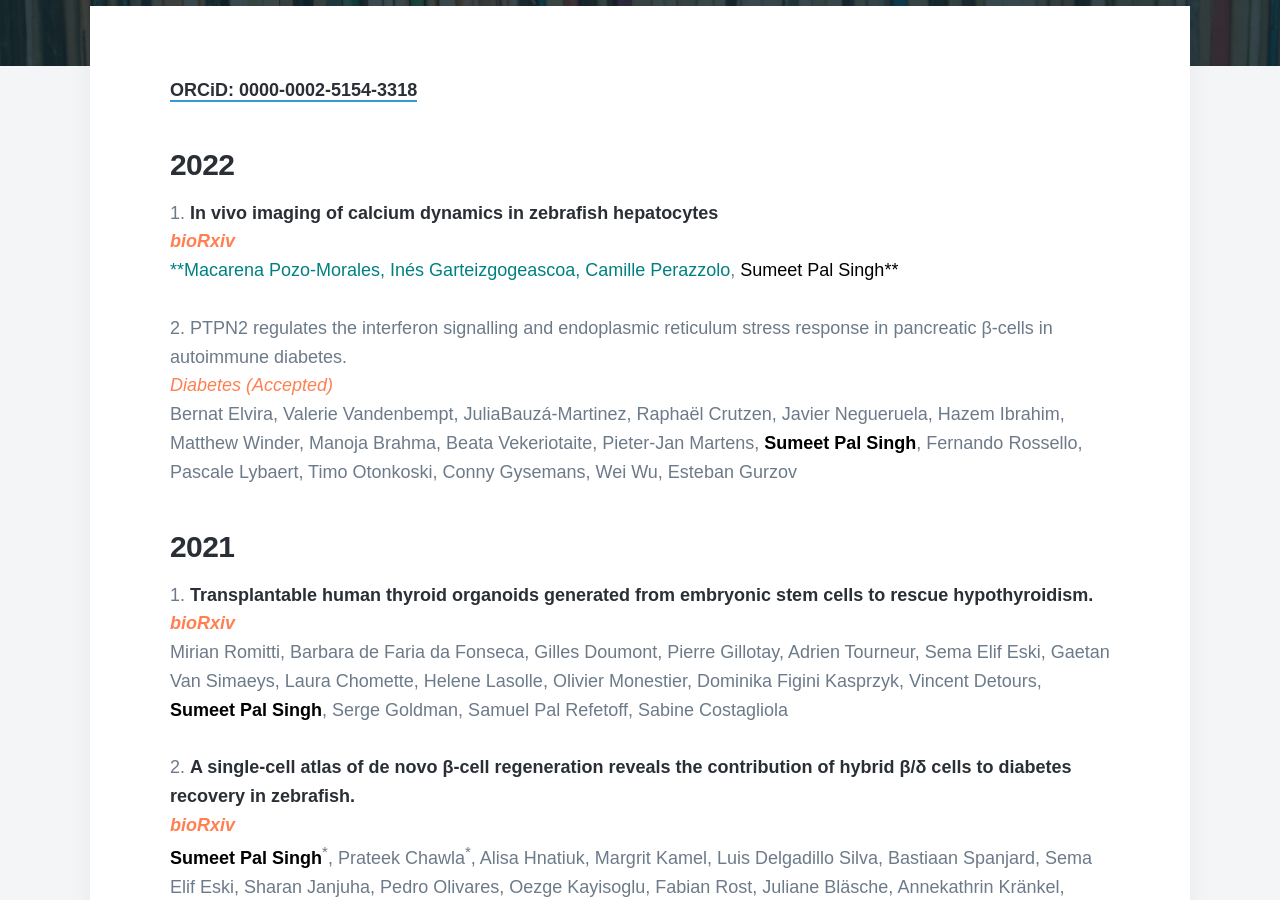
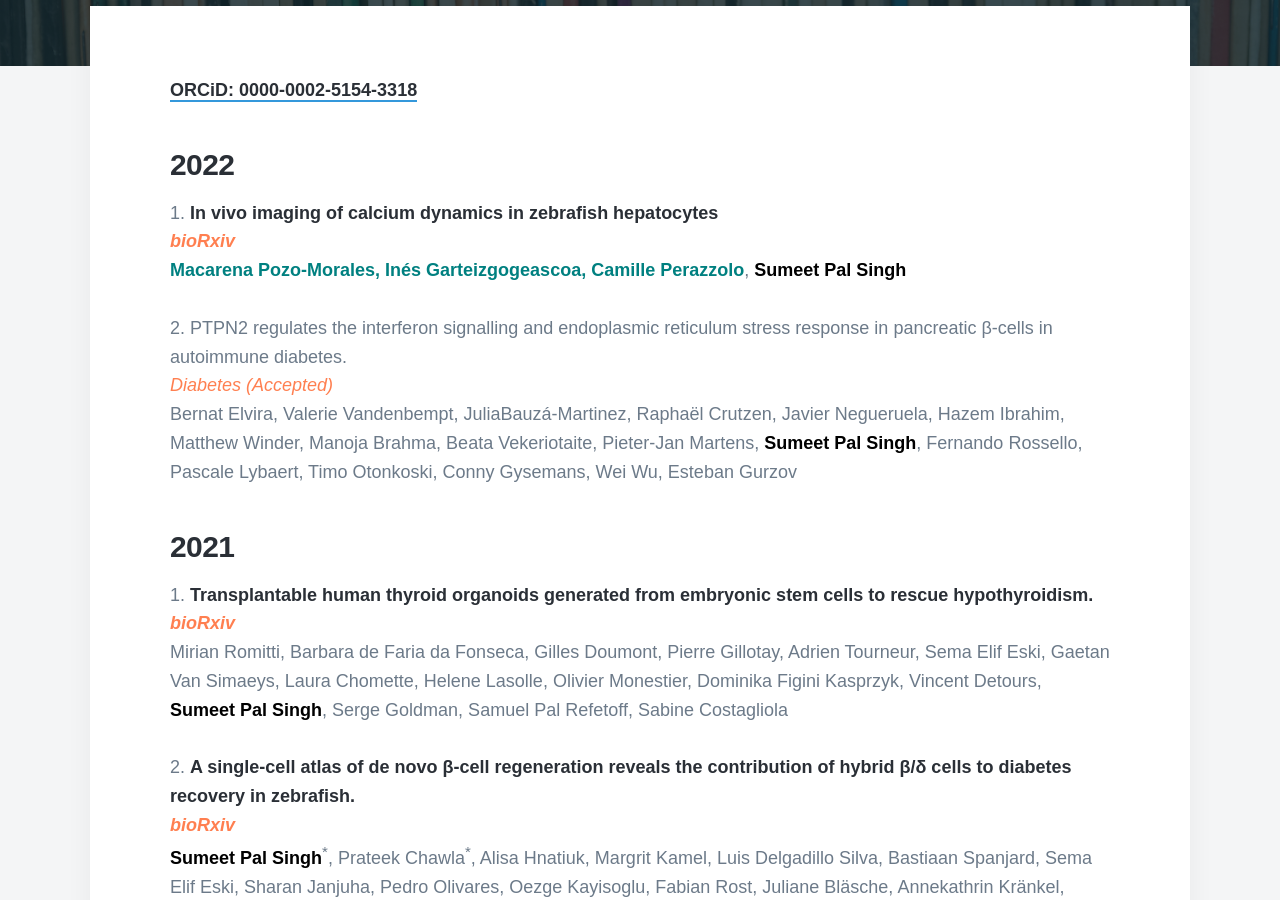
Before and after one commit to sumeetpalsingh/sumeetpalsingh.github.io, a Jekyll site: the page built from _pages/publications.md, in a window 1280 px wide and 900 px high, scrolled down 520 px. Built offline with Jekyll 4.4.1, drawn with Linux system fonts in a browser that asks for light colours; nearby versions of some CDN libraries; some web fonts are replaced.

Commit message:
Update publications.md

```diff
--- a/_pages/publications.md
+++ b/_pages/publications.md
@@ -11,7 +11,7 @@ featured_image: /images/demo/publications.jpg
 
 1. [In vivo imaging of calcium dynamics in zebrafish hepatocytes
   <span style="color:coral">*bioRxiv*</span>](https://www.biorxiv.org/content/10.1101/2022.01.11.475536v1)
-  <span style="color:teal">**Macarena Pozo-Morales, Inés Garteizgogeascoa, Camille Perazzolo</span>, <span style="color:black">Sumeet Pal Singh**</span>
+  <span style="color:teal">**Macarena Pozo-Morales, Inés Garteizgogeascoa, Camille Perazzolo**</span>, <span style="color:black">**Sumeet Pal Singh**</span>
   <br/>
 1. PTPN2 regulates the interferon signalling and endoplasmic reticulum stress response in pancreatic β-cells in autoimmune diabetes.
   <span style="color:coral">*Diabetes (Accepted)*</span>
```
